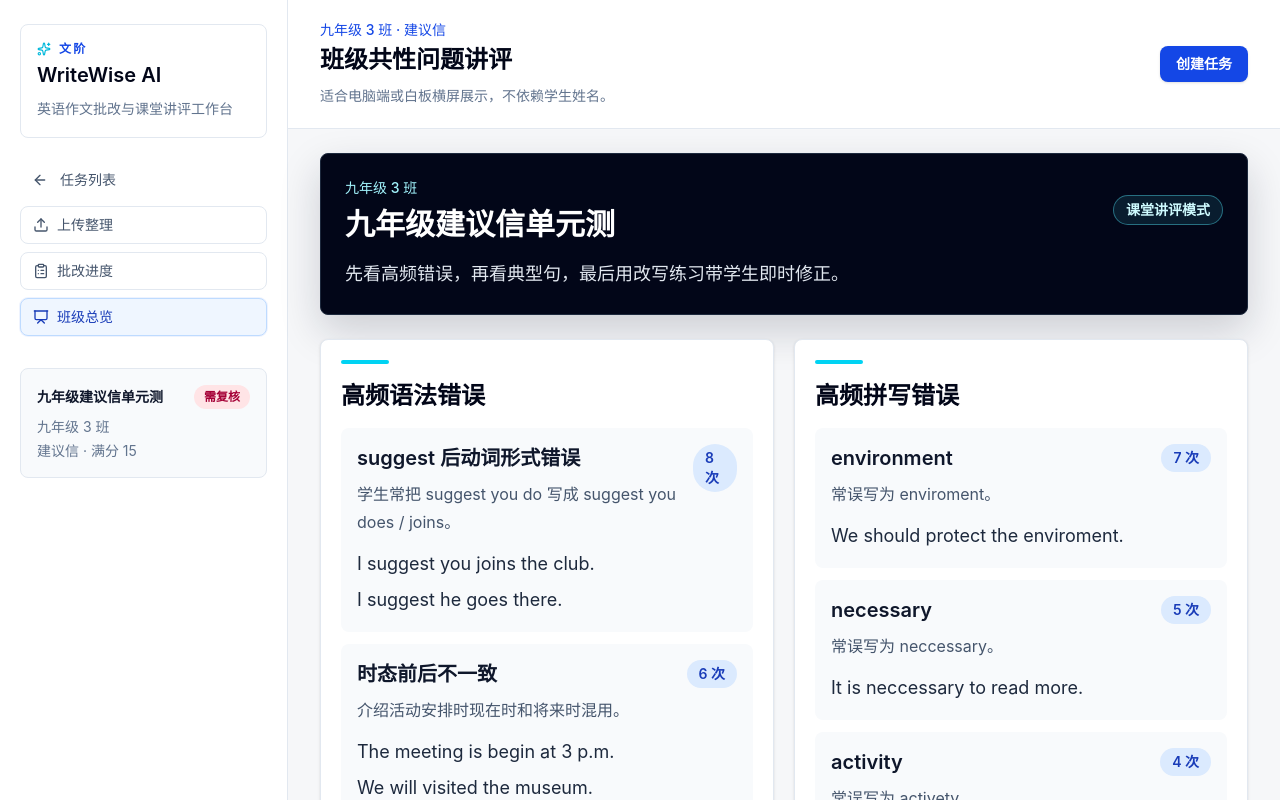
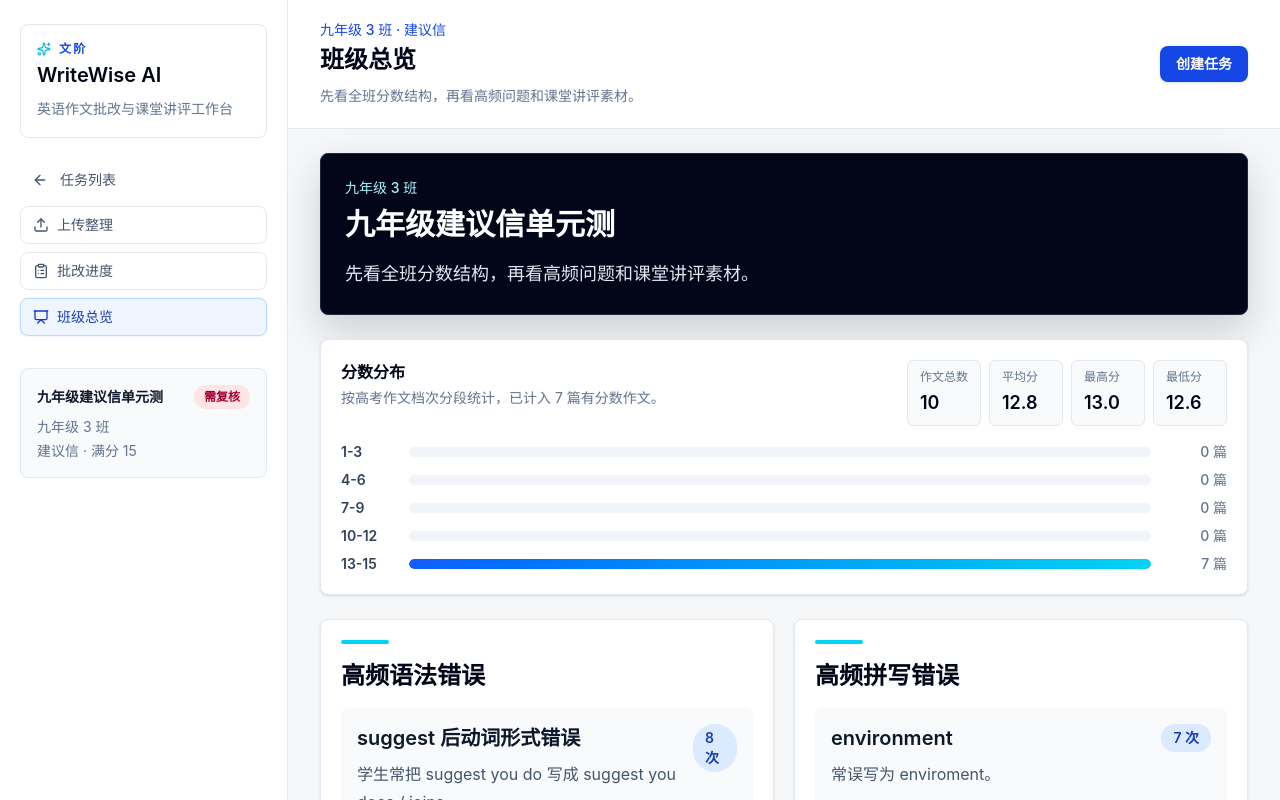
Before and after one commit to lionbriant88/wenjie-writewise-ai, a React (Vite) app in the folder app/: page /tasks/task-1/class-review in a window 1280 px wide. Shown: the top 800 px of the page. Built offline with nearby package versions, Linux system fonts and the light colour scheme.

Commit message:
feat: add class overview score distribution

```diff
--- a/app/src/pages/ClassReviewPage.tsx
+++ b/app/src/pages/ClassReviewPage.tsx
@@ -1,15 +1,27 @@
-import { Link, useParams } from 'react-router-dom'
+import { useParams } from 'react-router-dom'
 import { ClassInsightPanel } from '../components/ClassInsightPanel'
 import { EmptyState } from '../components/EmptyState'
 import { useAppState } from '../context/useAppState'
 import { AppLayout } from '../layout/AppLayout'
-import { findClassInsight, findTask } from '../utils/taskLookup'
+import { getClassOverviewStats } from '../utils/classOverview'
+import { findClassInsight, findEssaysByTask, findTask } from '../utils/taskLookup'
+
+function formatScore(score: number | null) {
+  return score === null ? '-' : score.toFixed(1)
+}
 
 export function ClassReviewPage() {
   const { taskId = '' } = useParams()
-  const { tasks, classInsights } = useAppState()
+  const { tasks, essays, gradingResults, classInsights } = useAppState()
   const task = findTask(tasks, taskId)
   const insight = findClassInsight(classInsights, taskId)
+  const stats = getClassOverviewStats(findEssaysByTask(essays, taskId), gradingResults)
+  const summaryStats = [
+    { label: '作文总数', value: stats.totalEssayCount.toString() },
+    { label: '平均分', value: formatScore(stats.averageScore) },
+    { label: '最高分', value: formatScore(stats.highestScore) },
+    { label: '最低分', value: formatScore(stats.lowestScore) },
+  ]
 
   if (!task) {
     return <EmptyState title="找不到任务" description="请返回任务列表重新选择一个批改任务。" />
@@ -17,8 +29,8 @@ export function ClassReviewPage() {
 
   if (!insight) {
     return (
-      <AppLayout task={task} title="班级共性问题讲评" currentStep="class-review">
-        <EmptyState title="暂无讲评材料" description="该任务尚未生成班级讲评数据。" />
+      <AppLayout task={task} title="班级总览" currentStep="class-review">
+        <EmptyState title="暂无班级总览材料" description="该任务尚未生成班级总览数据。" />
       </AppLayout>
     )
   }
@@ -26,9 +38,9 @@ export function ClassReviewPage() {
   return (
     <AppLayout
       task={task}
-      title="班级共性问题讲评"
+      title="班级总览"
       currentStep="class-review"
-      description="适合电脑端或白板横屏展示，不依赖学生姓名。"
+      description="先看全班分数结构，再看高频问题和课堂讲评素材。"
     >
       <div className="space-y-6">
         <div className="rounded-lg border border-slate-800 bg-slate-950 p-6 text-white shadow-[0_16px_40px_rgba(15,23,42,0.18)]">
@@ -37,23 +49,53 @@ export function ClassReviewPage() {
               <p className="text-sm font-medium text-cyan-200">{task.className}</p>
               <h3 className="mt-2 text-3xl font-semibold">{task.taskName}</h3>
             </div>
-            <span className="rounded-full border border-cyan-300/40 bg-cyan-300/10 px-3 py-1 text-sm font-semibold text-cyan-100">
-              课堂讲评模式
-            </span>
           </div>
           <p className="mt-4 max-w-3xl text-lg leading-8 text-slate-200">
-            先看高频错误，再看典型句，最后用改写练习带学生即时修正。
+            先看全班分数结构，再看高频问题和课堂讲评素材。
           </p>
         </div>
+        <section className="rounded-lg border border-slate-200 bg-white p-5 shadow-sm">
+          <div className="flex flex-wrap items-start justify-between gap-4">
+            <div>
+              <h3 className="text-base font-semibold text-slate-950">分数分布</h3>
+              <p className="mt-1 text-sm text-slate-500">
+                按高考作文档次分段统计，已计入 {stats.scoredEssayCount} 篇有分数作文。
+              </p>
+            </div>
+            <div className="grid grid-cols-2 gap-2 sm:grid-cols-4">
+              {summaryStats.map((item) => (
+                <div key={item.label} className="rounded-md border border-slate-200 bg-slate-50 px-3 py-2">
+                  <p className="text-xs font-medium text-slate-500">{item.label}</p>
+                  <p className="mt-1 text-lg font-semibold text-slate-950">{item.value}</p>
+                </div>
+              ))}
+            </div>
+          </div>
+          <div className="mt-4 space-y-2">
+            {stats.bands.map((band) => (
+              <div key={band.label} className="grid grid-cols-[56px_minmax(0,1fr)_64px] items-center gap-3">
+                <span className="text-sm font-semibold text-slate-700">{band.label}</span>
+                <div
+                  aria-label={`${band.label} 分数分布：${band.count} 篇`}
+                  className="overflow-hidden rounded-full bg-slate-100"
+                  style={{ height: '10px' }}
+                >
+                  <div
+                    className="h-full rounded-full bg-gradient-to-r from-blue-600 to-cyan-400 transition-[width] duration-500 ease-out"
+                    style={{ width: `${band.percent}%`, height: '100%' }}
+                  />
+                </div>
+                <span className="text-right text-sm font-medium text-slate-500">{band.count} 篇</span>
+              </div>
+            ))}
+          </div>
+        </section>
         <div className="grid gap-5 xl:grid-cols-2">
           <ClassInsightPanel title="高频语法错误" items={insight.grammarErrors} large />
           <ClassInsightPanel title="高频拼写错误" items={insight.spellingErrors} large />
           <ClassInsightPanel title="典型问题句" items={insight.typicalSentences} large />
           <ClassInsightPanel title="可上课改写练习" items={insight.rewriteExercises} large />
         </div>
-        <Link to={`/tasks/${task.id}/progress`} className="inline-flex text-sm font-semibold text-blue-700">
-          返回批改进度
-        </Link>
       </div>
     </AppLayout>
   )
--- /dev/null
+++ b/app/src/utils/classOverview.ts
@@ -0,0 +1,71 @@
+import type { Essay, GradingResult } from '../types'
+
+const scoreBands = [
+  { label: '1-3', min: 1, max: 3 },
+  { label: '4-6', min: 4, max: 6 },
+  { label: '7-9', min: 7, max: 9 },
+  { label: '10-12', min: 10, max: 12 },
+  { label: '13-15', min: 13, max: 15 },
+] as const
+
+export interface ClassOverviewBand {
+  label: string
+  count: number
+  percent: number
+}
+
+export interface ClassOverviewStats {
+  totalEssayCount: number
+  scoredEssayCount: number
+  averageScore: number | null
+  highestScore: number | null
+  lowestScore: number | null
+  bands: ClassOverviewBand[]
+}
+
+function roundToOneDecimal(value: number) {
+  return Math.round(value * 10) / 10
+}
+
+export function getClassOverviewStats(
+  essays: Essay[],
+  gradingResults: GradingResult[],
+): ClassOverviewStats {
+  const essayIds = new Set(essays.map((essay) => essay.id))
+  const scores = gradingResults
+    .filter((result) => essayIds.has(result.essayId) && Number.isFinite(result.totalScore))
+    .map((result) => result.totalScore)
+
+  const bands = scoreBands.map<ClassOverviewBand>((band) => {
+    const count = scores.filter((score) => {
+      const roundedScore = Math.round(score)
+      return roundedScore >= band.min && roundedScore <= band.max
+    }).length
+
+    return {
+      label: band.label,
+      count,
+      percent: scores.length > 0 ? Math.round((count / scores.length) * 100) : 0,
+    }
+  })
+
+  if (scores.length === 0) {
+    return {
+      totalEssayCount: essays.length,
+      scoredEssayCount: 0,
+      averageScore: null,
+      highestScore: null,
+      lowestScore: null,
+      bands,
+    }
+  }
+
+  return {
+    totalEssayCount: essays.length,
+    scoredEssayCount: scores.length,
+    averageScore: roundToOneDecimal(scores.reduce((sum, score) => sum + score, 0) / scores.length),
+    highestScore: roundToOneDecimal(Math.max(...scores)),
+    lowestScore: roundToOneDecimal(Math.min(...scores)),
+    bands,
+  }
+}
```
Also changed, not shown: 2 other files (tests, documents, lock files or other folders).
